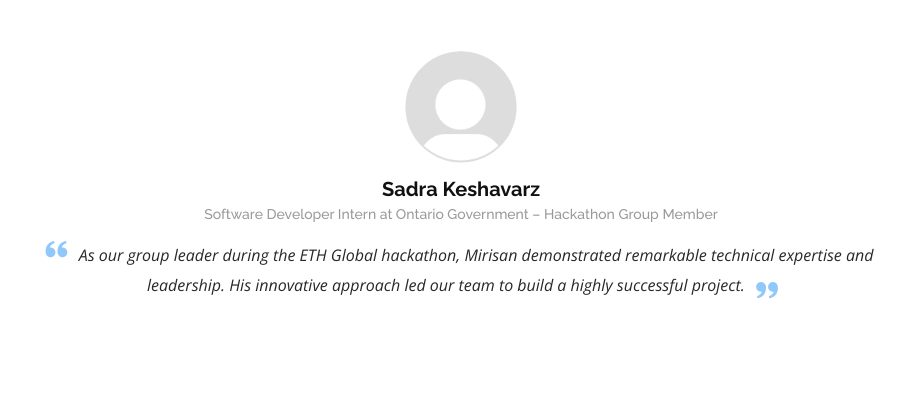
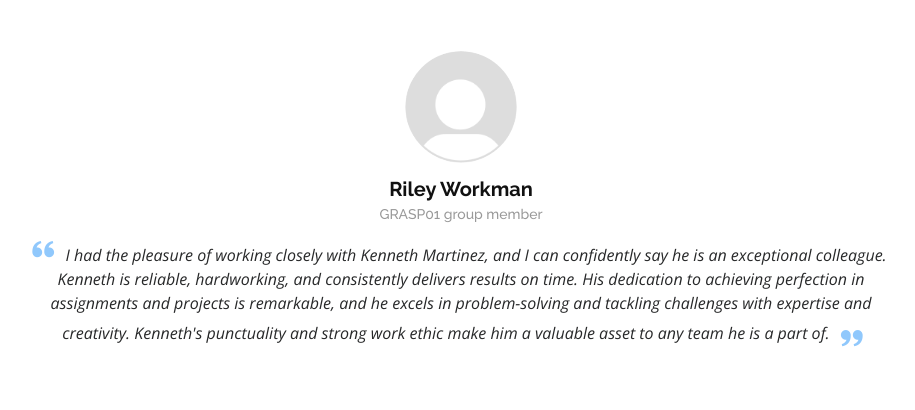
Before and after one commit to Rochy0509/Portfolio_website, a website: page index.html in a window 1280 px wide. Shown: the part 5479-5889 px from the top of the page, without its empty margins (179-1094 px from the left). Drawn offline with nearby package versions, Linux system fonts and the light colour scheme; some packages are replaced by stand-ins of ours; a script that the page names is missing.

Commit message:
added new testimonial

```diff
--- a/index.html
+++ b/index.html
@@ -597,7 +597,23 @@
             </p>
           </div>
         </div>
-        <!-- Remaining Testimonials -->
+        <div class="swiper-slide">
+          <div class="testimonial-item">
+            <img src="assets/img/testimonials/Default.png" class="testimonial-img" alt="Testimonial from Sadra">
+            <h3>Riley Workman</h3>
+            <h4>GRASP01 group member</h4>
+            <p>
+              <i class="bx bxs-quote-alt-left quote-icon-left"></i>
+              I had the pleasure of working closely with Kenneth Martinez, and I can confidently say he is an exceptional colleague.
+              Kenneth is reliable, hardworking, and consistently delivers results on time.
+              His dedication to achieving perfection in assignments and projects is remarkable, and he excels in problem-solving and tackling challenges with expertise and creativity.
+              Kenneth's punctuality and strong work ethic make him a valuable asset to any team he is a part of.
+              <i class="bx bxs-quote-alt-right quote-icon-right"></i>
+            </p>
+          </div>
+        </div>
+</section>
+        <!-- Remaining Testimonials
         <div class="swiper-slide">
           <div class="testimonial-item">
             <img src="assets/img/testimonials/Default.png" class="testimonial-img" alt="Testimonial from Sadra">
@@ -650,7 +666,7 @@
       <div class="swiper-pagination"></div>
     </div>
   </div>
-</section>
+</section> -->
 <!-- End Testimonials Section -->
 
 
```
